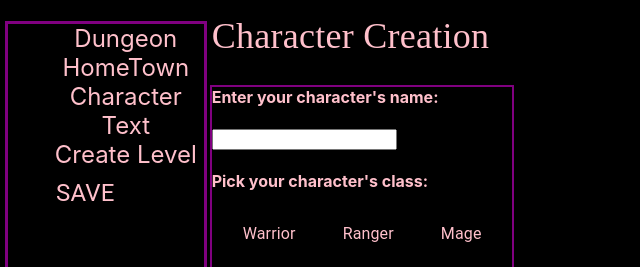
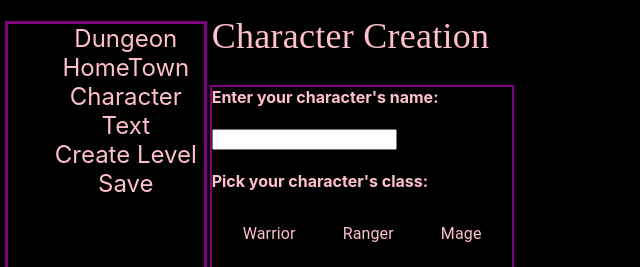
Before and after one commit to paynejj/cs4279-project, a React (Create React App) app in the folder project/: page / in a window 1280 px wide. Shown: the top 267 px of the page, without its empty margins (0-640 px from the left). Built offline with nearby package versions, Linux system fonts and the light colour scheme; what react-py would draw is missing.

Commit message:
sidebar link draggable false

```diff
--- a/project/src/Player/SaveButton.tsx
+++ b/project/src/Player/SaveButton.tsx
@@ -3,7 +3,8 @@ import Button from '@mui/material/Button';
 import { PlayerDataContext } from "./PlayerDataContext";
 import { useQuests } from "../Object/QuestData";
 import { useContext, useState } from 'react';
-import Typography from '@mui/material/Typography';
+import "../SideBar/SideBarUI.css"
+
 
 export const SaveButton = () => {
     const { playerData } = useContext(PlayerDataContext);
@@ -55,17 +56,10 @@ export const SaveButton = () => {
     };
 
     return (
-        <Button
-            color='inherit'
-            onClick={downloadData}
-        >
-            {/* <SaveIcon /> */}
-            <Typography
-                fontSize="x-large"
-                textAlign='right'
-            >
+        <li onClick={downloadData}>
+            <a>
                 Save
-            </Typography>
-        </Button>
+            </a>
+        </li>
     );
 };
--- a/project/src/SideBar/SideBarUI.tsx
+++ b/project/src/SideBar/SideBarUI.tsx
@@ -5,12 +5,12 @@ function SideBar() {
     return (
         <div className="sidebar">
             <ul>
-                <li><Link to="/dungeon-select">Dungeon</Link></li>
-                <li><Link to="/hometown">HomeTown</Link></li>
-                <li><Link to="/character">Character</Link></li>
-                <li><Link to="/text-editor">Text</Link></li>
-                <li><Link to="?"> Create Level </Link></li>
-                <li><SaveButton/></li>
+                <li><Link draggable="false" to="/dungeon-select">Dungeon</Link></li>
+                <li><Link draggable="false" to="/hometown">HomeTown</Link></li>
+                <li><Link draggable="false" to="/character">Character</Link></li>
+                <li><Link draggable="false" to="/text-editor">Text</Link></li>
+                <li><Link draggable="false" to="?"> Create Level </Link></li>
+                <SaveButton/>
             </ul>
         </div>
     );
```
